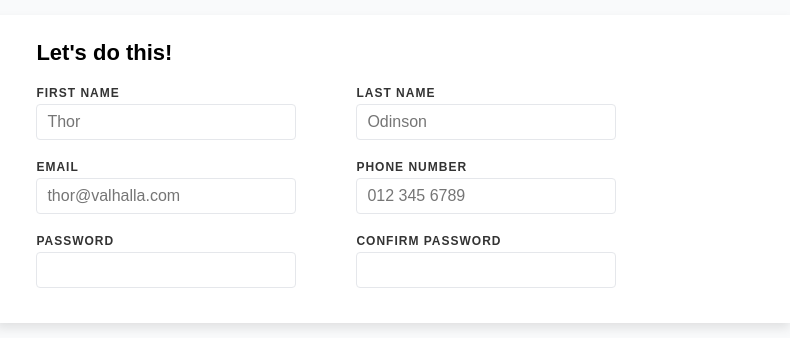
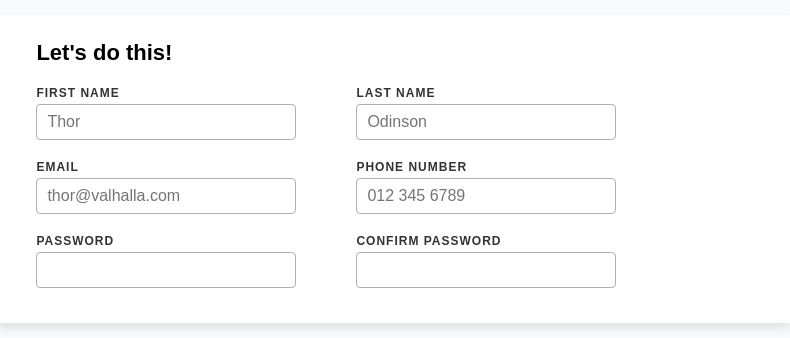
Before and after one commit to Tlaleng892/sign-up-form, a plain HTML site: page index.html in a window 1280 px wide. Shown: the part 282-620 px from the top of the page, 490-1280 px from the left. Drawn offline with Linux system fonts and the light colour scheme; a web font is replaced by a local one.

Commit message:
Modify input field border and background color
Updated border style and added background color to input fields.

```diff
--- a/style.css
+++ b/style.css
@@ -115,7 +115,8 @@
 .field input {
   padding: 8px 10px;
   font-size: 16px;
-  border: 1px solid #E5E7EB;
+  border: 1.5px solid #B0B0B0;
+background-color: white;
   border-radius: 4px;
   outline: none;
 }
```
